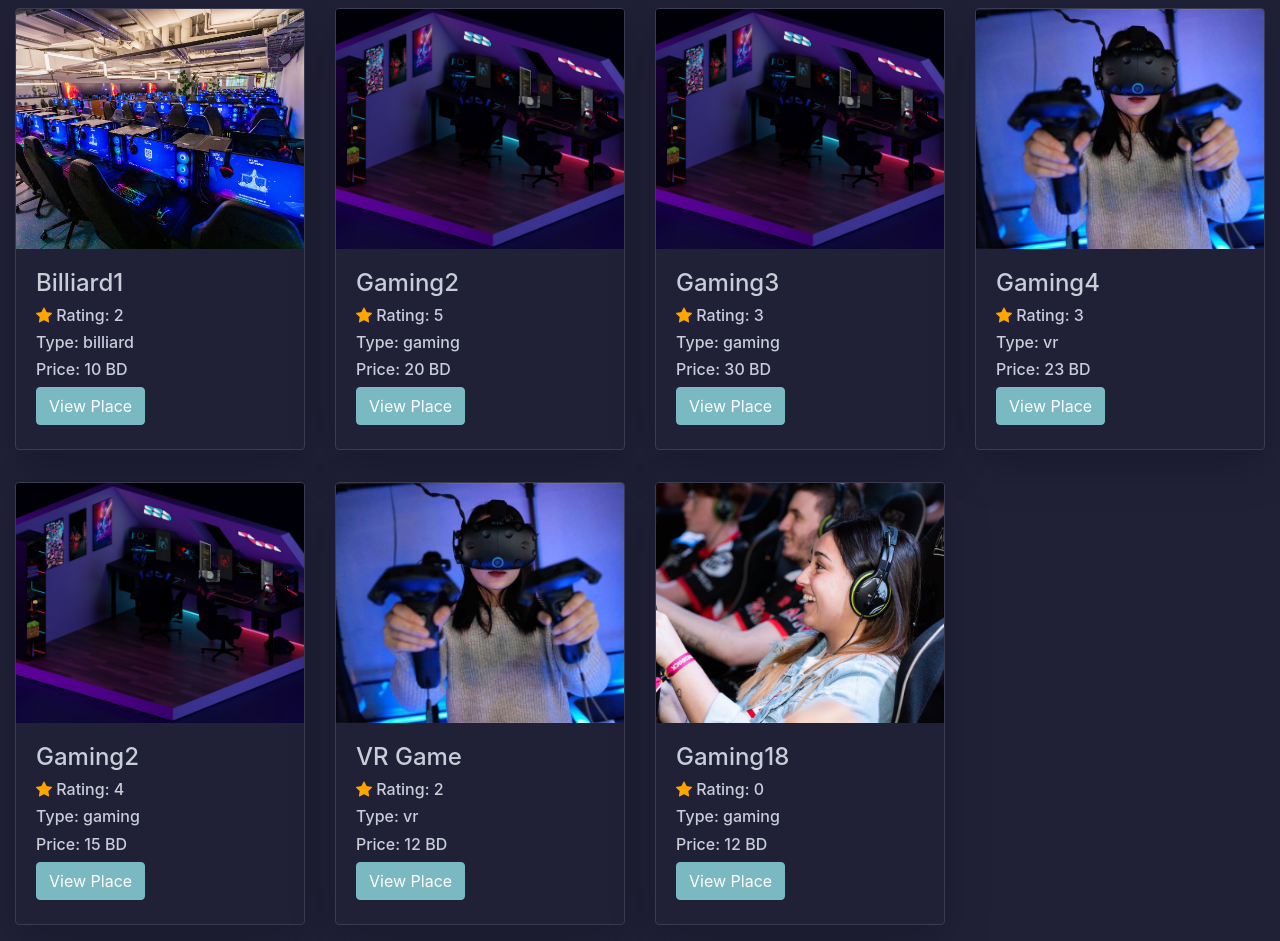
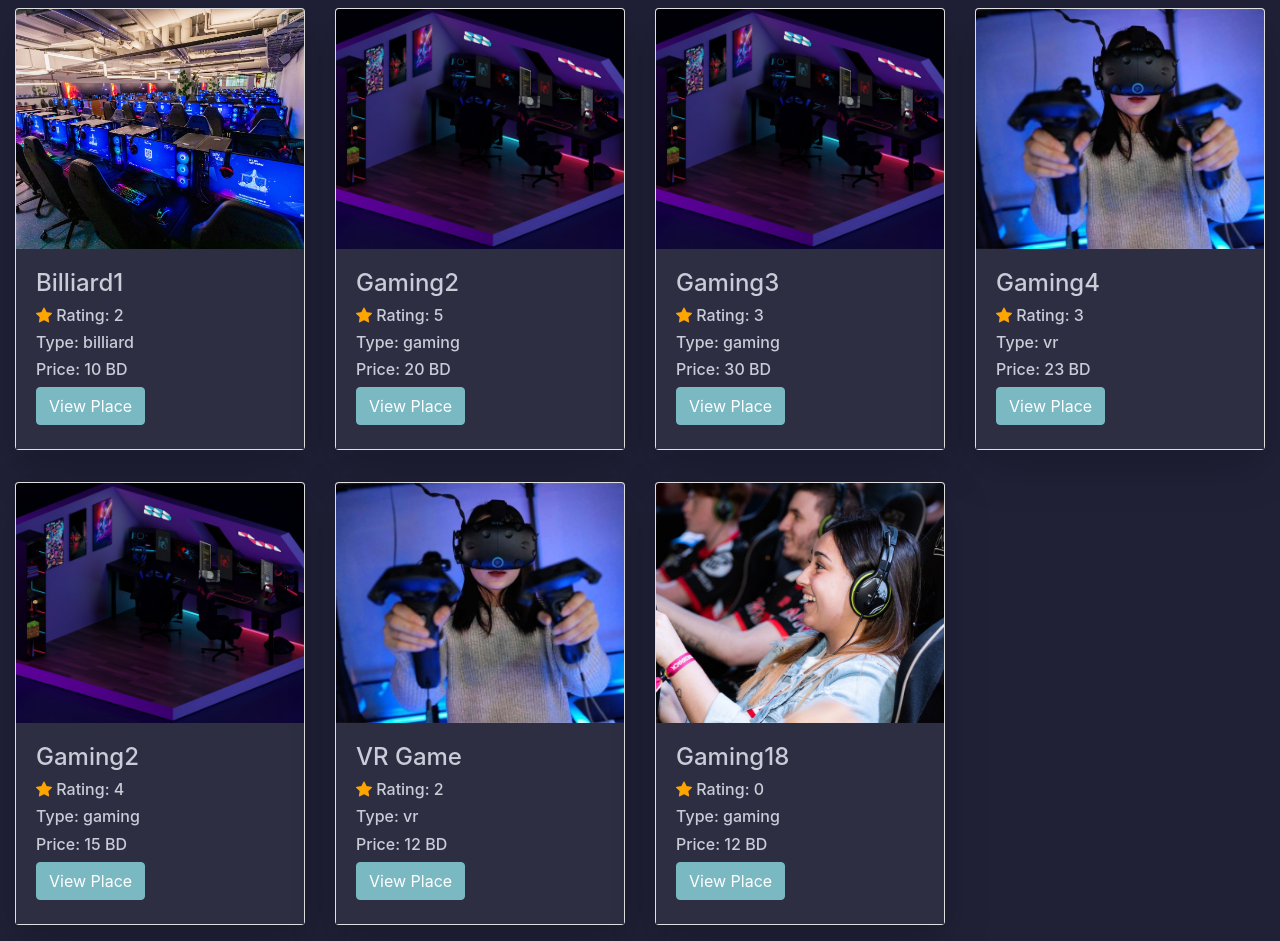
Before and after one commit to Zeena-12/v4, a PHP site: page /browse2.php in a window 1280 px wide. Shown: the part 56-997 px from the top of the page. Run offline with PHP 8.4, Linux system fonts and the light colour scheme; data comes from the database, SQL or seed files in the repository; some libraries are stand-ins or nearby versions.

Commit message:
design
fixing size

```diff
--- a/browse2.php
+++ b/browse2.php
@@ -21,7 +21,7 @@
 </header>
 <body>
 <!-- cards -->
-<div class="row row-cols-1 row-cols-md-3 row-cols-lg-4 g-4 mx-auto">
+<div class="row row-cols-1 row-cols-sm-1 row-cols-md-2 row-cols-lg-4 g-4 mx-auto">
     <?php
     if($error==0){
     foreach($query as $card){ ?>
--- a/overridesA.css
+++ b/overridesA.css
@@ -22,9 +22,8 @@ body {
     background-color: var(--black);
 }
 
-.card {
-    background-color: var(--black);
-    border-color: var(--gray-800)
+.card-body {
+    background-color: #2E2E43;
 }
 
 .border {
```
Also changed, not shown: images/back1.svg (added).
